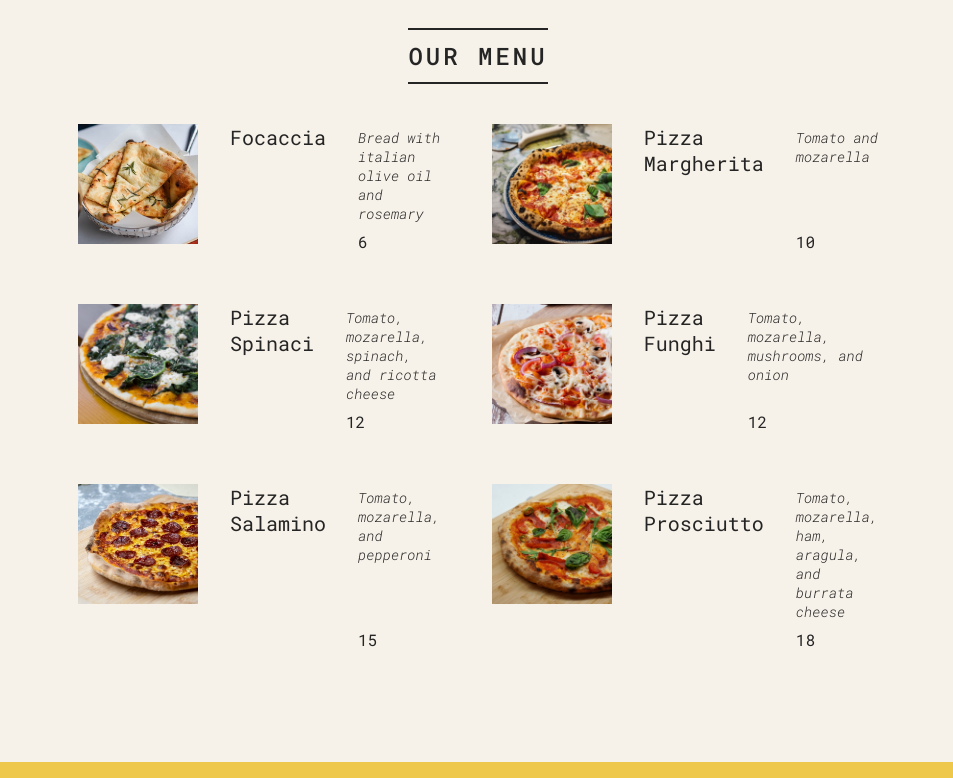
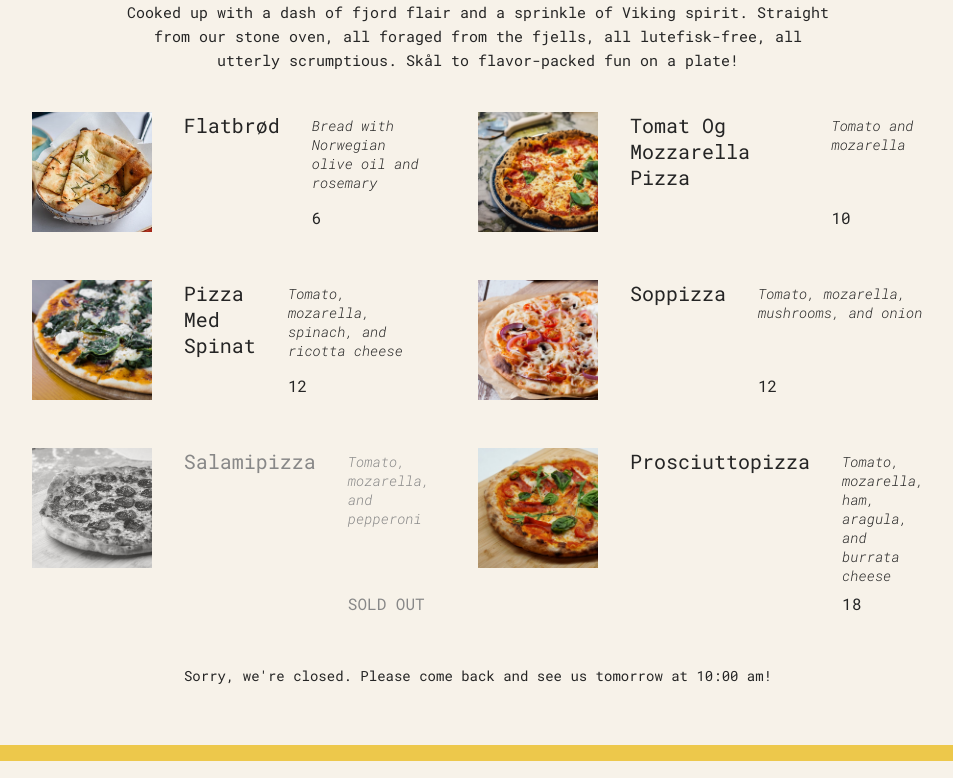
Before and after one commit to awesdillon/pizza-menu, a React app: page / in a window 1280 px wide. Shown: the part 336-1114 px from the top of the page, without its empty margins (162-1115 px from the left). Built offline with nearby package versions, Linux system fonts and the light colour scheme.

Commit message:
conditional style and component rendering functionality implemented. Final touches on content.

```diff
--- a/public/index.html
+++ b/public/index.html
@@ -24,7 +24,7 @@
       work correctly both with client-side routing and a non-root public URL.
       Learn how to configure a non-root public URL by running `npm run build`.
     -->
-    <title>React App</title>
+    <title>Langerud Norwegian Pizza Co</title>
   </head>
   <body>
     <noscript>You need to enable JavaScript to run this app.</noscript>
--- a/src/index.js
+++ b/src/index.js
@@ -4,42 +4,42 @@ import "./index.css";
 
 const pizzaData = [
   {
-    name: "Focaccia",
-    ingredients: "Bread with italian olive oil and rosemary",
+    name: "Flatbrød",
+    ingredients: "Bread with Norwegian olive oil and rosemary",
     price: 6,
     photoName: "pizzas/focaccia.jpg",
     soldOut: false,
   },
   {
-    name: "Pizza Margherita",
+    name: "Tomat Og Mozzarella Pizza",
     ingredients: "Tomato and mozarella",
     price: 10,
     photoName: "pizzas/margherita.jpg",
     soldOut: false,
   },
   {
-    name: "Pizza Spinaci",
+    name: "Pizza Med Spinat",
     ingredients: "Tomato, mozarella, spinach, and ricotta cheese",
     price: 12,
     photoName: "pizzas/spinaci.jpg",
     soldOut: false,
   },
   {
-    name: "Pizza Funghi",
+    name: "Soppizza",
     ingredients: "Tomato, mozarella, mushrooms, and onion",
     price: 12,
     photoName: "pizzas/funghi.jpg",
     soldOut: false,
   },
   {
-    name: "Pizza Salamino",
+    name: "Salamipizza",
     ingredients: "Tomato, mozarella, and pepperoni",
     price: 15,
     photoName: "pizzas/salamino.jpg",
     soldOut: true,
   },
   {
-    name: "Pizza Prosciutto",
+    name: "Prosciuttopizza",
     ingredients: "Tomato, mozarella, ham, aragula, and burrata cheese",
     price: 18,
     photoName: "pizzas/prosciutto.jpg",
@@ -50,8 +50,6 @@ const pizzaData = [
 function App() {
   return (
     <div className="container">
-      <h1>Comfort Is a Slow Death.</h1>
-      <h1>Hello React!</h1>
       <Header />
       <Menu />
       <Footer />
@@ -71,17 +69,29 @@ function Header() {
 
 function Menu() {
   const pizzas = pizzaData;
+  // const pizzas = [];
   const numPizzas = pizzas.length;
   return (
     <main className="menu">
       <h2>Our Menu</h2>
 
-      {numPizzas > 0 && (
-        <ul className="pizzas">
-          {pizzaData.map((pizza) => (
-            <Pizza pizzaObj={pizza} key={pizza.name} />
-          ))}
-        </ul>
+      {numPizzas > 0 ? (
+        <>
+          <p>
+            Norwegian Noshery: 7 whimsically Nordic delights to tickle your
+            taste buds! Cooked up with a dash of fjord flair and a sprinkle of
+            Viking spirit. Straight from our stone oven, all foraged from the
+            fjells, all lutefisk-free, all utterly scrumptious. Skål to
+            flavor-packed fun on a plate!
+          </p>
+          <ul className="pizzas">
+            {pizzaData.map((pizza) => (
+              <Pizza pizzaObj={pizza} key={pizza.name} />
+            ))}
+          </ul>
+        </>
+      ) : (
+        <p>We're still working on our menu, please check back later!</p>
       )}
       {/* <Pizza
         name="Pizza Spinaci"
@@ -98,19 +108,20 @@ function Menu() {
     </main>
   );
 }
-function Pizza(props) {
-  console.log(props);
+// destructuring props { pizzaObj, canAddExtraPropHere, andYetAnotherHere }
+function Pizza({ pizzaObj }) {
+  console.log(pizzaObj);
+
+  // if (pizzaObj.soldOut) {
+  //   return <p>Sorry, the {pizzaObj.name} is currently sold out.</p>;
+  // }
   return (
-    <li className="pizza">
-      <img
-        className="pizza"
-        src={props.pizzaObj.photoName}
-        alt={props.pizzaObj.name}
-      />
-      <h3>{props.pizzaObj.name}</h3>
+    <li className={`pizza ${pizzaObj.soldOut ? "sold-out" : ""}`}>
+      <img className="pizza" src={pizzaObj.photoName} alt={pizzaObj.name} />
+      <h3>{pizzaObj.name}</h3>
       <div>
-        <p>{props.pizzaObj.ingredients}</p>
-        <span>{props.pizzaObj.price}</span>
+        <p>{pizzaObj.ingredients}</p>
+        <span>{pizzaObj.soldOut ? "SOLD OUT" : pizzaObj.price}</span>
       </div>
     </li>
   );
@@ -132,16 +143,31 @@ function Footer() {
   // } else {
   //   alert("We are closed!");
   // }
+
   return (
     <div>
       <footer className="footer">
-        {isOpen && (
-          <div className="order">
-            <p>We're open until 11:00pm! Come visit us or oder online.</p>
-            <button className="btn">Order</button>
-          </div>
+        {isOpen ? (
+          <Order closeHour={closeHour} openHour={openHour} />
+        ) : (
+          <p>
+            Sorry, we're closed. Please come back and see us tomorrow at 10:00
+            am!
+          </p>
         )}
       </footer>
+    </div>
+  );
+}
+
+function Order({ closeHour, openHour }) {
+  return (
+    <div className="order">
+      <p>
+        We're open from {openHour}:00 until {closeHour}:00pm! Come visit us or
+        order online.
+      </p>
+      <button className="btn">Order</button>
     </div>
   );
 }
```
